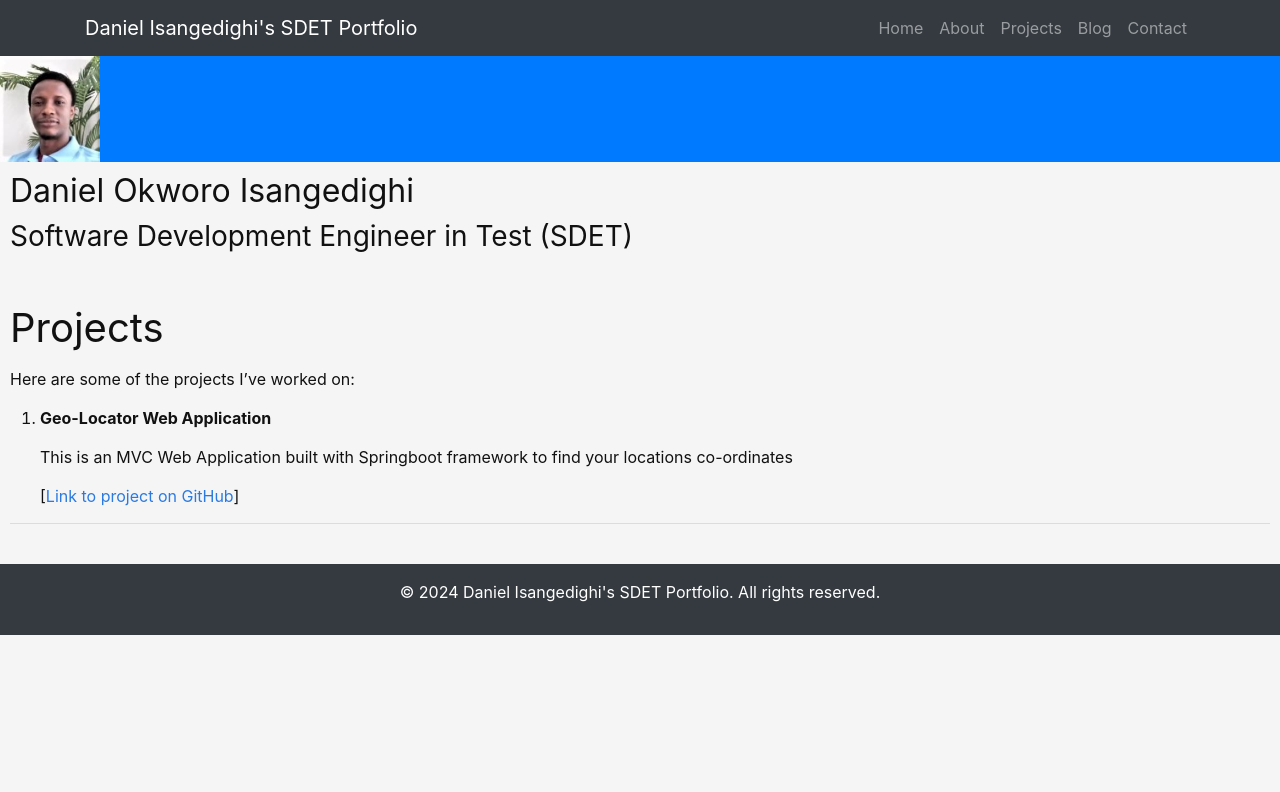
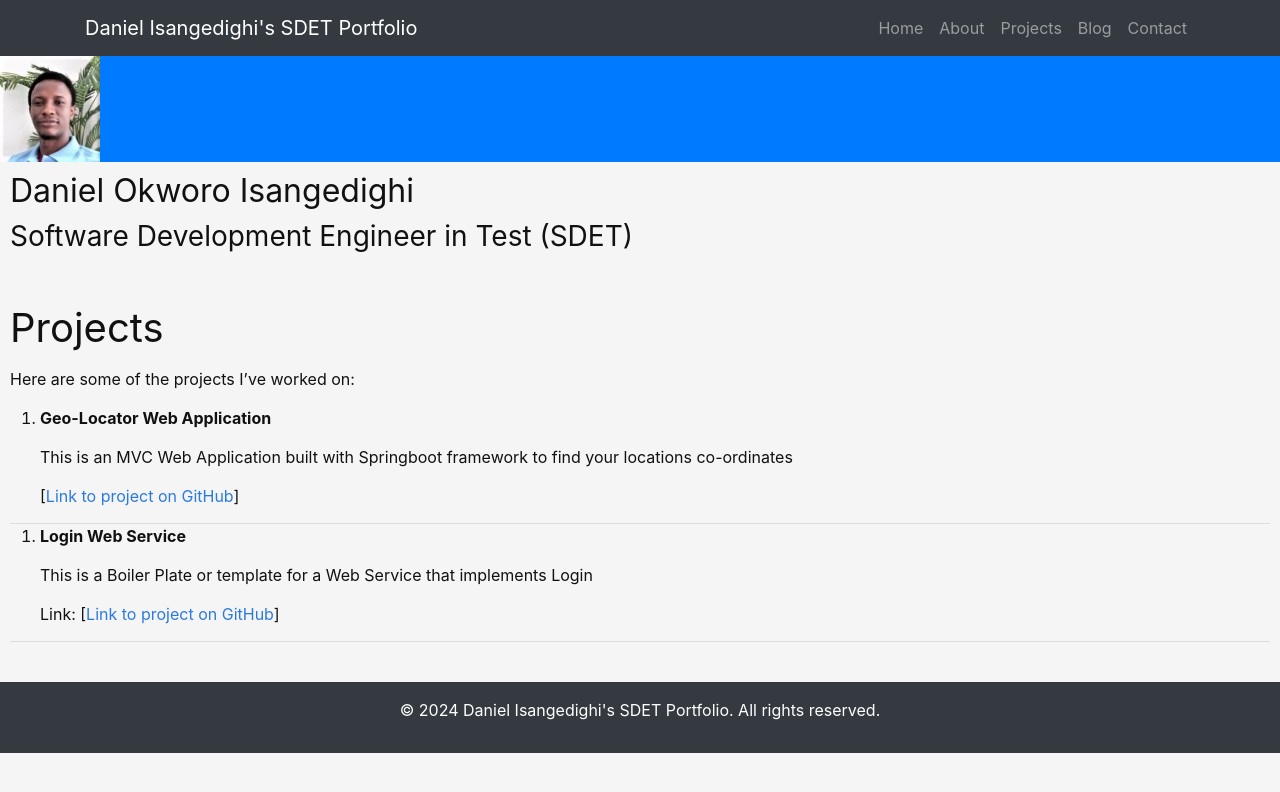
Before and after one commit to danielisangedighi/danielisangedighi.github.io, a Jekyll site: the page built from projects.markdown, in a window 1280 px wide. Shown: the top 792 px of the page. Built offline with Jekyll 4.4.1, drawn with Linux system fonts in a browser that asks for light colours; nearby versions of some CDN libraries.

Commit message:
Login Project added.

```diff
--- a/projects.markdown
+++ b/projects.markdown
@@ -12,6 +12,14 @@ Here are some of the projects I've worked on:
    [[Link to project on GitHub](https://github.com/danielisangedighi/GeoLocator.git)]
 
 ---
+
+2. **Login Web Service**
+
+   This is a Boiler Plate or template for a Web Service that implements Login
+
+   Link: [[Link to project on GitHub](https://github.com/danielisangedighi/login_webservice)]
+
+---
 <!--
 2. **Project 2**
    Description: [Brief description]
```
